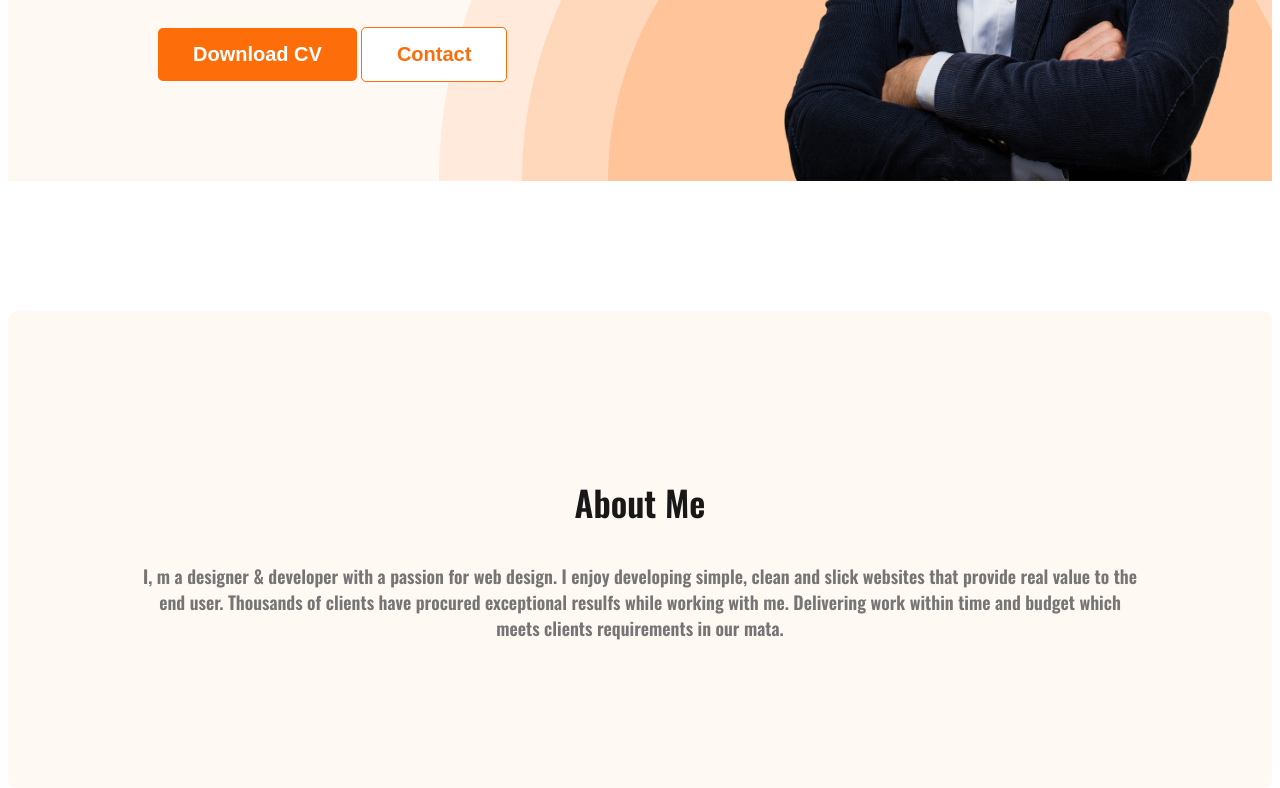
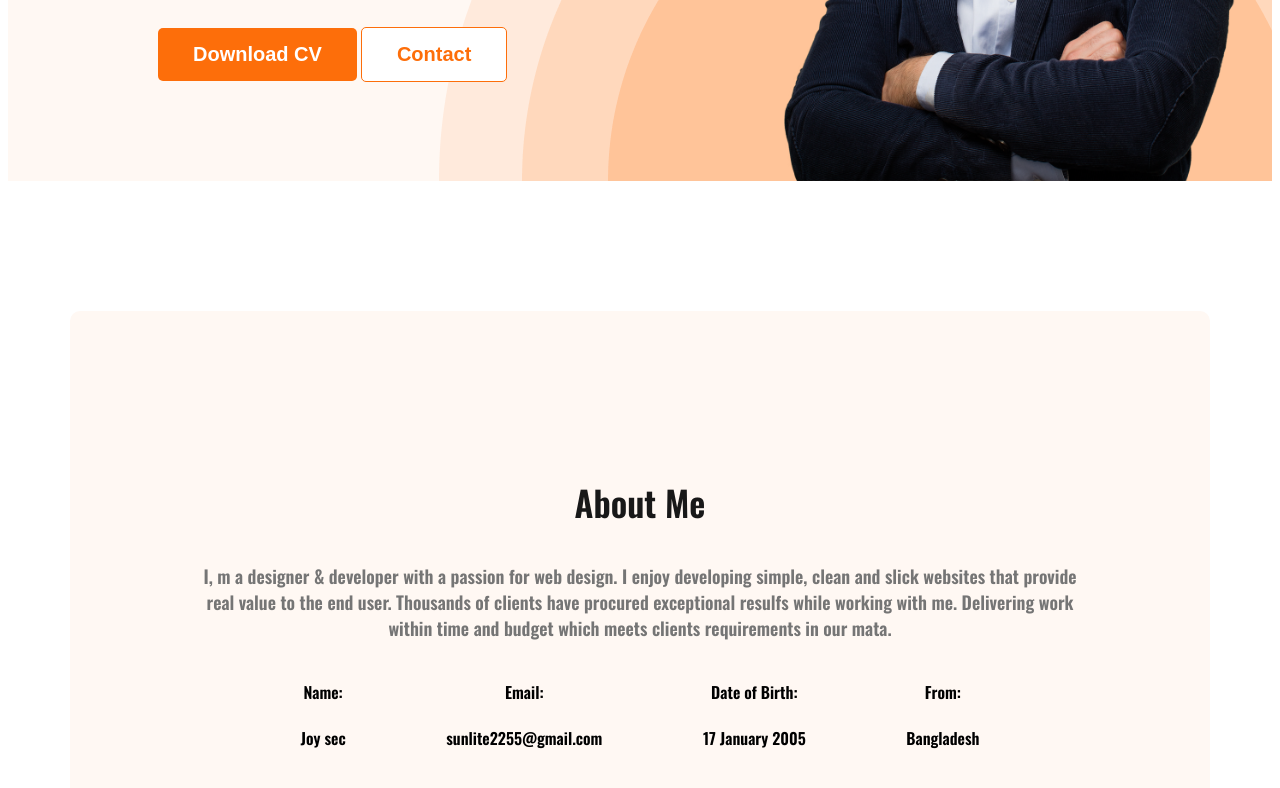
Before and after one commit to cyberpenta/portfolio, a plain HTML site: page index.html in a window 1280 px wide. Shown: the part 614-1402 px from the top of the page. Drawn offline with nearby package versions, Linux system fonts and the light colour scheme.

Commit message:
added about info

```diff
--- a/index.html
+++ b/index.html
@@ -46,6 +46,24 @@
         <section class="about">
             <h3 class="about-title">About Me</h3>
             <p class="about-desc">I, m a designer & developer with a passion for web design. I enjoy developing simple, clean and slick websites that provide real value to the end user. Thousands of clients have procured exceptional resulfs while working with me. Delivering work within time and budget which meets clients requirements in our mata.</p>
+            <div class="about-info-container">
+                <div class="about-inf">
+                    <h4 class="info-title">Name:</h4>
+                    <p class="info-desc">Joy sec</p>
+                </div>
+                <div class="about-inf">
+                    <h4 class="info-title">Email:</h4>
+                    <p class="info-desc">sunlite2255@gmail.com</p>
+                </div>
+                <div class="about-inf">
+                    <h4 class="info-title">Date of Birth:</h4>
+                    <p class="info-desc">17 January 2005</p>
+                </div>
+                <div class="about-inf">
+                    <h4 class="info-title">From:</h4>
+                    <p class="info-desc">Bangladesh</p>
+                </div>
+            </div>
         </section>
     </main>
     <footer>
--- a/styles/style.css
+++ b/styles/style.css
@@ -119,3 +119,17 @@ nav a {
     font-size: 18px;
     font-weight: 400;
 }
+
+.about-info-container{
+    display: flex;
+    justify-content: space-evenly;
+}
+.about-inf{
+    text-align: center;
+}
+/* Main section design */
+
+main{
+    max-width: 1140px;
+    margin: 0 auto;
+}
```
